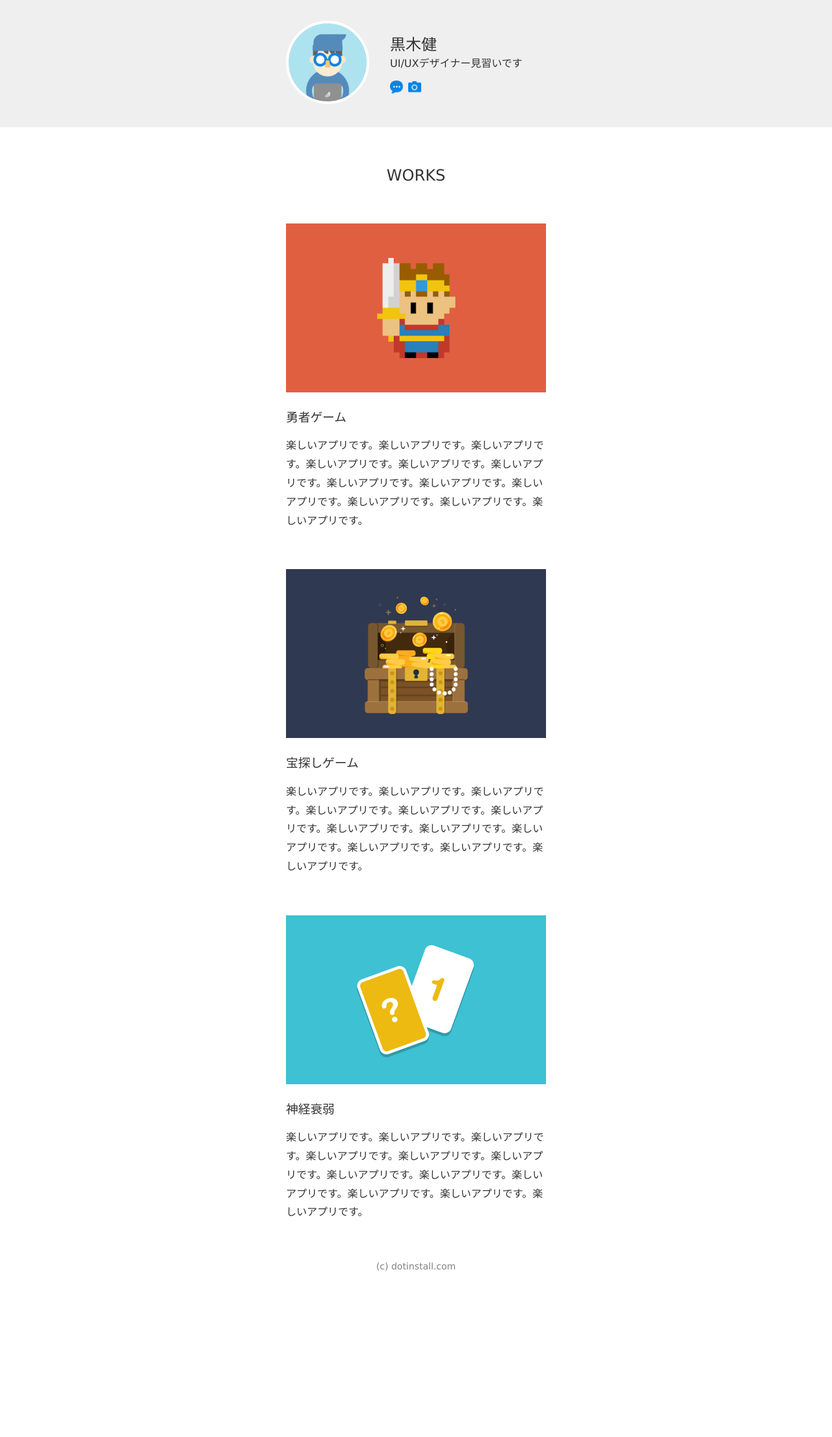
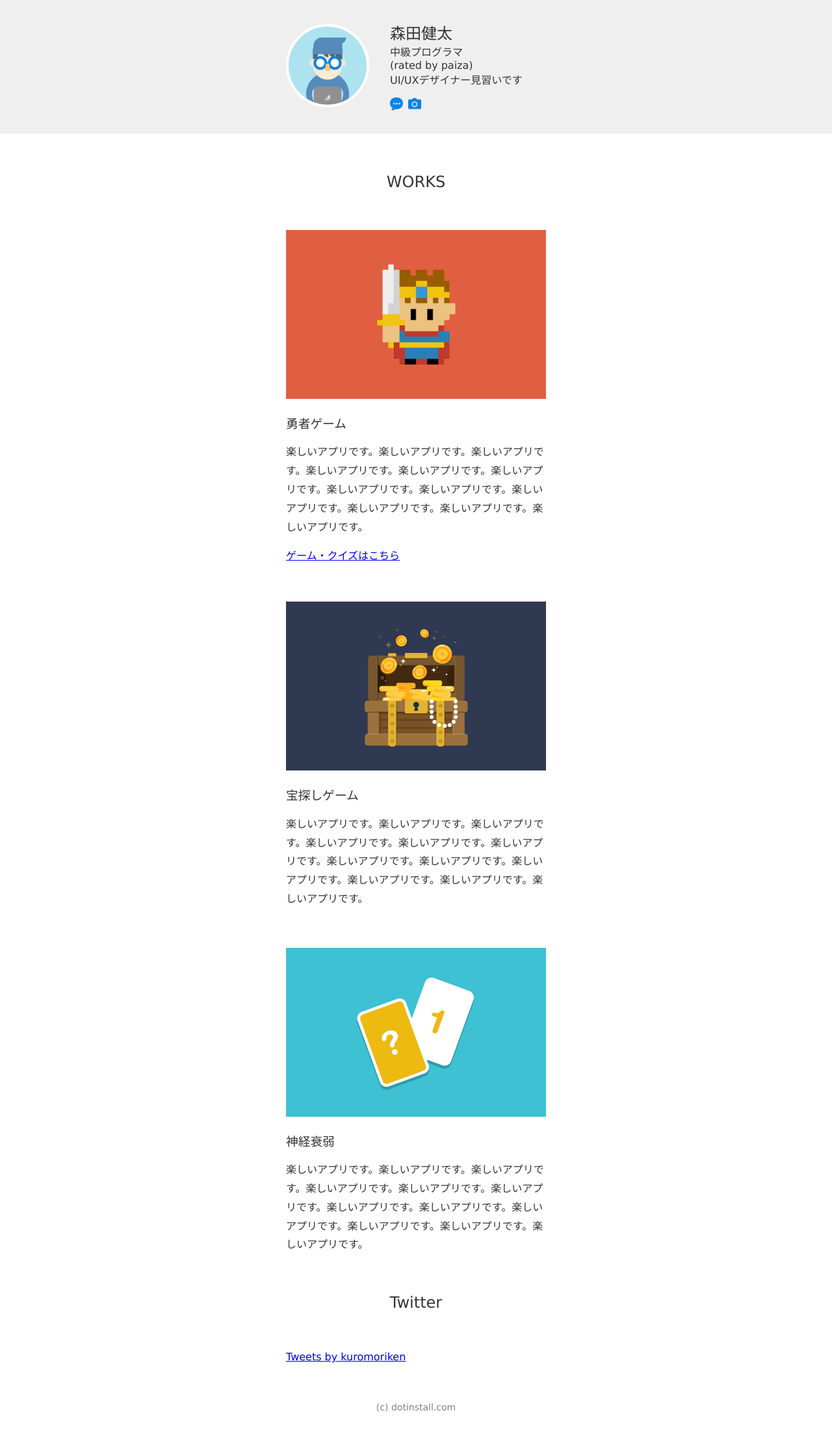
Before and after one commit to morikentiger/MyPortfolio, a plain HTML site: page index.html in a window 1280 px wide. Shown: the whole page at 65% size. Before the commit the page ends 2017 px from the top, so only its background shows below. Drawn offline with Linux system fonts and the light colour scheme.

Commit message:
Twitter and QuizGame added

```diff
--- a/index.html
+++ b/index.html
@@ -2,9 +2,9 @@
 <html>
 <head>
 	<meta charset="utf-8">
-	<title>健のポートフォリオサイト</title>
+	<title>健太のポートフォリオサイト</title>
 	<link rel="icon" href="favicon.ico">
-	<meta name="description" content="健のポートフォリオサイトです。">
+	<meta name="description" content="健太のポートフォリオサイトです。">
 	<link rel="stylesheet" href="css/styles.css">
 </head>
 <body>
@@ -14,11 +14,11 @@
 				<img src="img/taro.png" width="120" height="120" alt="太郎のアイコンです">
 			</div>
 			<div class="info">
-				<h1>黒木健</h1>
-				<p>UI/UXデザイナー見習いです</p>
+				<h1>森田健太</h1>
+				<p>中級プログラマ<br>(rated by paiza)<br>UI/UXデザイナー見習いです</p>
 				<ul>
 					<li>
-						<a href="https://dotinstall.com" target="_blank">
+						<a href="https://twitter.com/kuromoriken" target="_blank">
 							<img src="img/blog.png" width="20" height="20" alt="ブログサイトへのリンク画像です">
 						</a>
 					</li>
@@ -39,6 +39,7 @@
 			<img src="img/work1.png" width="400" height="260" alt="勇者ゲームの紹介画像">
 			<h1>勇者ゲーム</h1>
 			<p>楽しいアプリです。楽しいアプリです。楽しいアプリです。楽しいアプリです。楽しいアプリです。楽しいアプリです。楽しいアプリです。楽しいアプリです。楽しいアプリです。楽しいアプリです。楽しいアプリです。楽しいアプリです。</p>
+			<a href="https://morikentiger.github.io/QuizSampleSeito/">ゲーム・クイズはこちら</a>
 		</section>
 
 		<section>
@@ -52,7 +53,15 @@
 			<h1>神経衰弱</h1>
 			<p>楽しいアプリです。楽しいアプリです。楽しいアプリです。楽しいアプリです。楽しいアプリです。楽しいアプリです。楽しいアプリです。楽しいアプリです。楽しいアプリです。楽しいアプリです。楽しいアプリです。楽しいアプリです。</p>
 		</section>
+
+		<h1>Twitter</h1>
+		<section>
+
+			<a class="twitter-timeline" width="640px" height="1920px" data-chrome="noheader nofooter" href="https://twitter.com/kuromoriken?ref_src=twsrc%5Etfw">Tweets by kuromoriken</a> <script async src="https://platform.twitter.com/widgets.js" charset="utf-8"></script>
+
+		</section>
 	</section>
+
 
 	<footer>
 		<p>(c) dotinstall.com</p>
```
